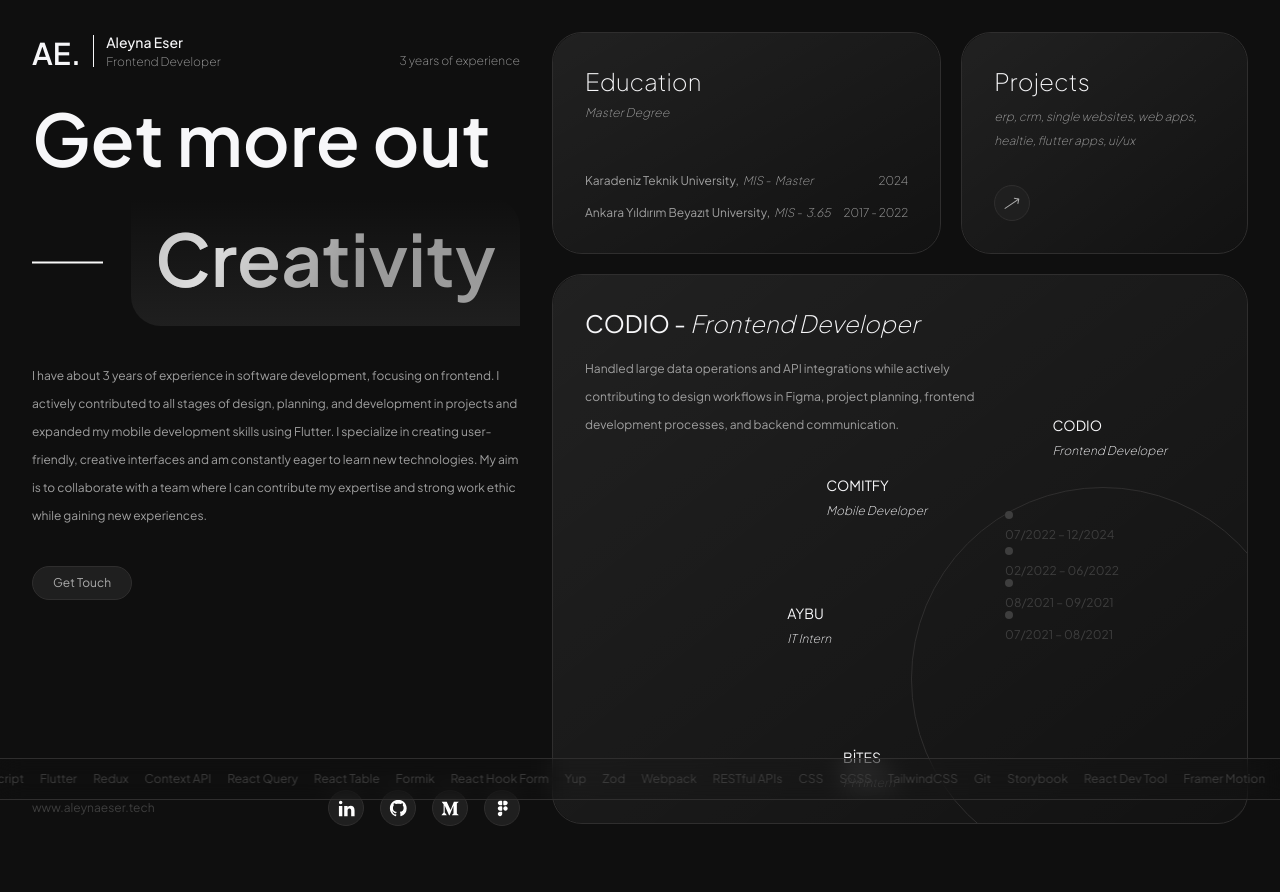
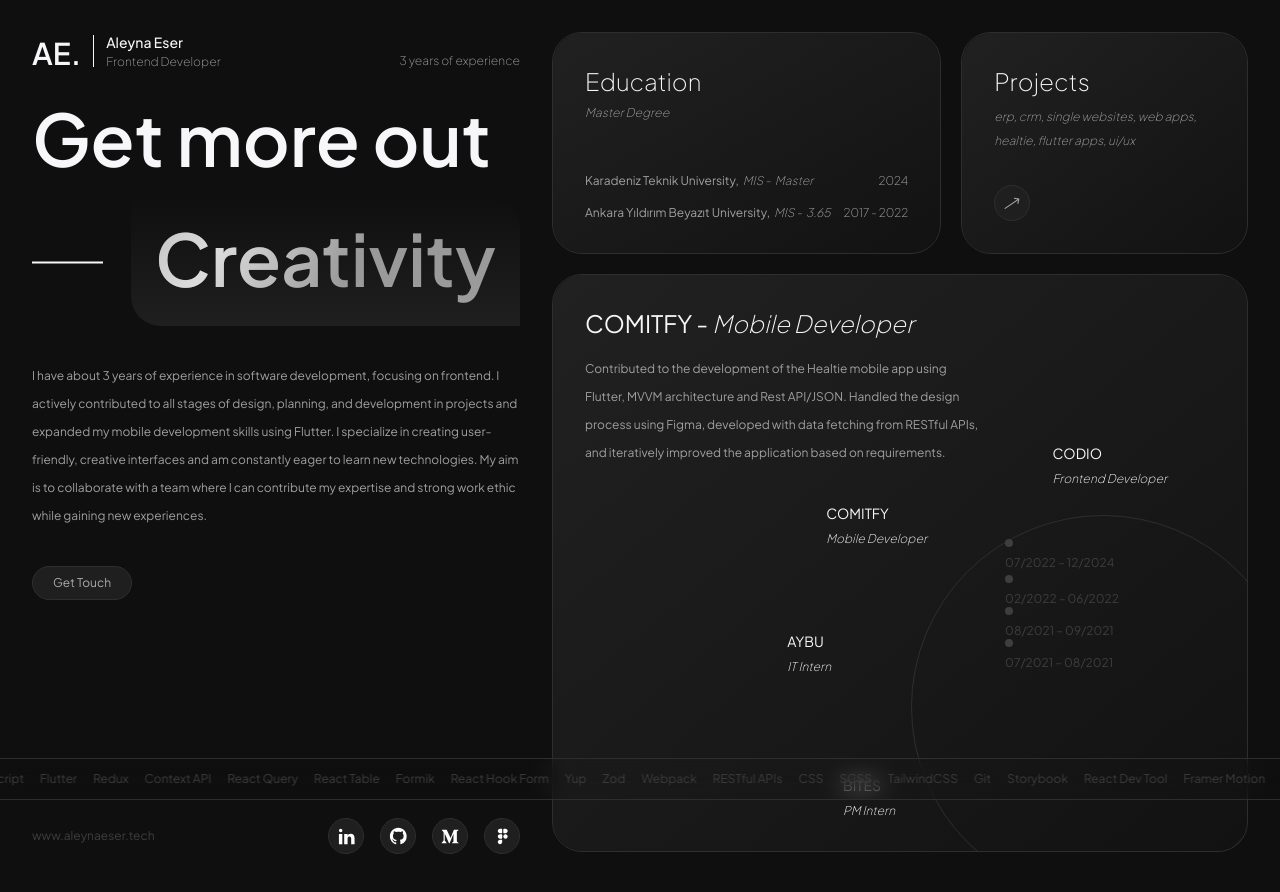
Before and after one commit to aleynaeser/portfolio, a Next.js app: page / in a window 1280 px wide. Shown: the top 892 px of the page. Built offline with nearby package versions, Linux system fonts and the light colour scheme.

Commit message:
fixed bug

```diff
--- a/src/components/Sections/Experience.tsx
+++ b/src/components/Sections/Experience.tsx
@@ -10,12 +10,12 @@ export default function Experience() {
 
   const currentExperience = useMemo(() => experienceData[activeIndex], [activeIndex]);
 
-  // useEffect(() => {
-  //   const interval = setInterval(() => {
-  //     setActiveIndex((prevIndex) => (prevIndex + 1) % experienceData.length);
-  //   }, 5000);
-  //   return () => clearInterval(interval);
-  // }, []);
+  useEffect(() => {
+    const interval = setInterval(() => {
+      setActiveIndex((prevIndex) => (prevIndex + 1) % experienceData.length);
+    }, 5000);
+    return () => clearInterval(interval);
+  }, []);
 
   return (
     <LayoutCard className='mt-5 overflow-hidden'>
--- a/src/components/Sections/Footer.tsx
+++ b/src/components/Sections/Footer.tsx
@@ -4,7 +4,7 @@ import { socialMediaLinks } from '@constants/social-media-links';
 
 export default function Footer() {
   return (
-    <footer className='col-span-5 -mt-24 flex items-center justify-between gap-2 md:col-span-12 md:pb-11 md:pt-4'>
+    <footer className='col-span-5 -mt-24 md:mt-0 flex items-center justify-between gap-2 md:col-span-12 md:pb-11 md:pt-4'>
       <Link href='https://aleynaeser.tech/' className='group relative text-xs text-accent'>
         www.aleynaeser.tech
         <span className='absolute bottom-[-2] left-0 h-[1px] w-0 bg-accent transition-all duration-300 group-hover:w-full'></span>
```
